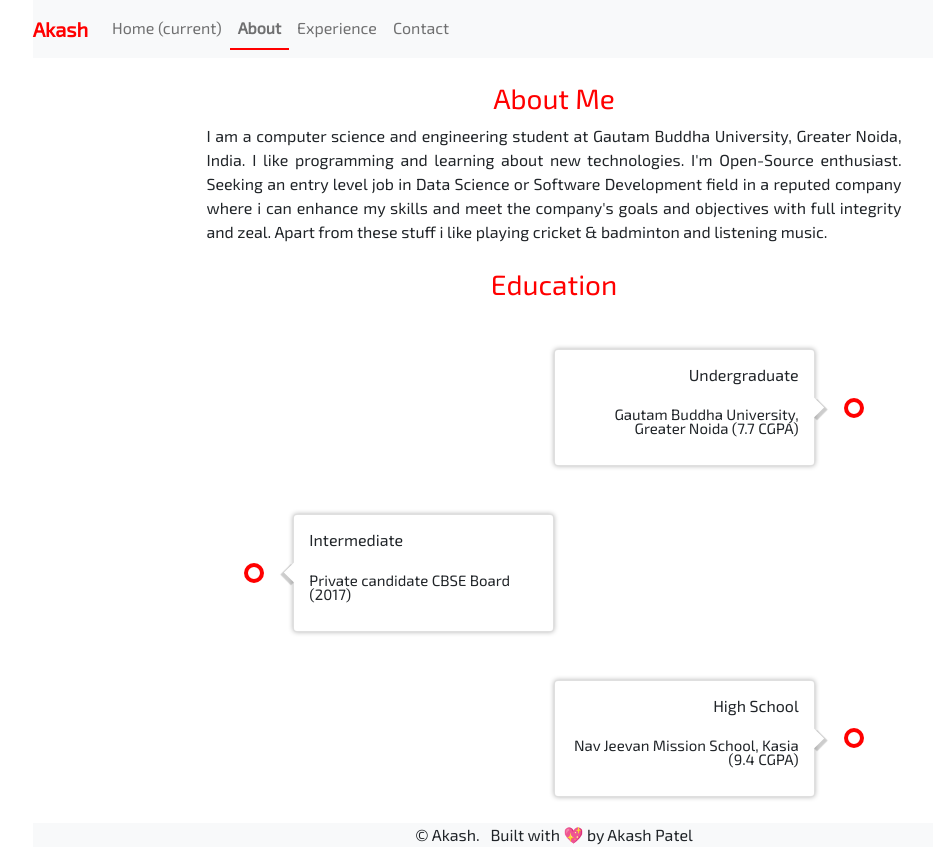
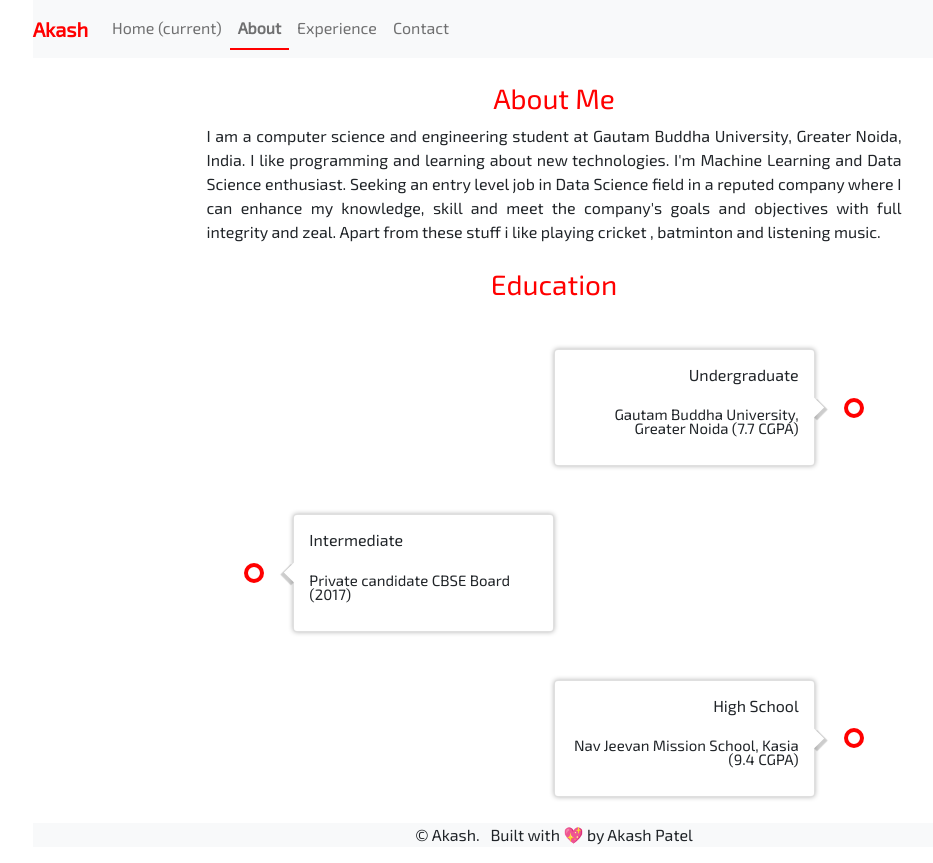
Before and after one commit to imakash3011/myintro, a React (Create React App) app: page /about in a window 1280 px wide. Shown: the whole page, without its empty margins (86-1019 px from the left). Built offline with nearby package versions, Linux system fonts and the light colour scheme.

Commit message:
Minor Changes

```diff
--- a/src/About.jsx
+++ b/src/About.jsx
@@ -12,10 +12,10 @@ const About = () =>{
                 <h3 className="text-center mt-4 logo">About Me</h3>
                 <p className=" col-8 mx-auto mycontent">
                 I am a computer science and engineering student at Gautam Buddha University, Greater Noida, India.
-                I like programming and learning about new technologies. I'm Open-Source enthusiast.
-                Seeking an entry level job in Data Science or Software Development field in a reputed company where
-                i can enhance my skills and meet the company's goals and objectives with full integrity and zeal.
-                Apart from these stuff i like playing cricket & badminton and listening music.
+                I like programming and learning about new technologies. I'm Machine Learning and Data Science enthusiast.
+                Seeking an entry level job in Data Science field in a reputed company where
+                I can enhance my knowledge, skill and meet the company's goals and objectives with full integrity and zeal.
+                Apart from these stuff i like playing cricket , batminton and listening music.
                 </p>
                 <h3 className="text-center mt-4 logo">Education</h3>
 
@@ -28,8 +28,6 @@ const About = () =>{
                     />
                   })
                 }
-
-
                 </div>
 
             </div>
```
